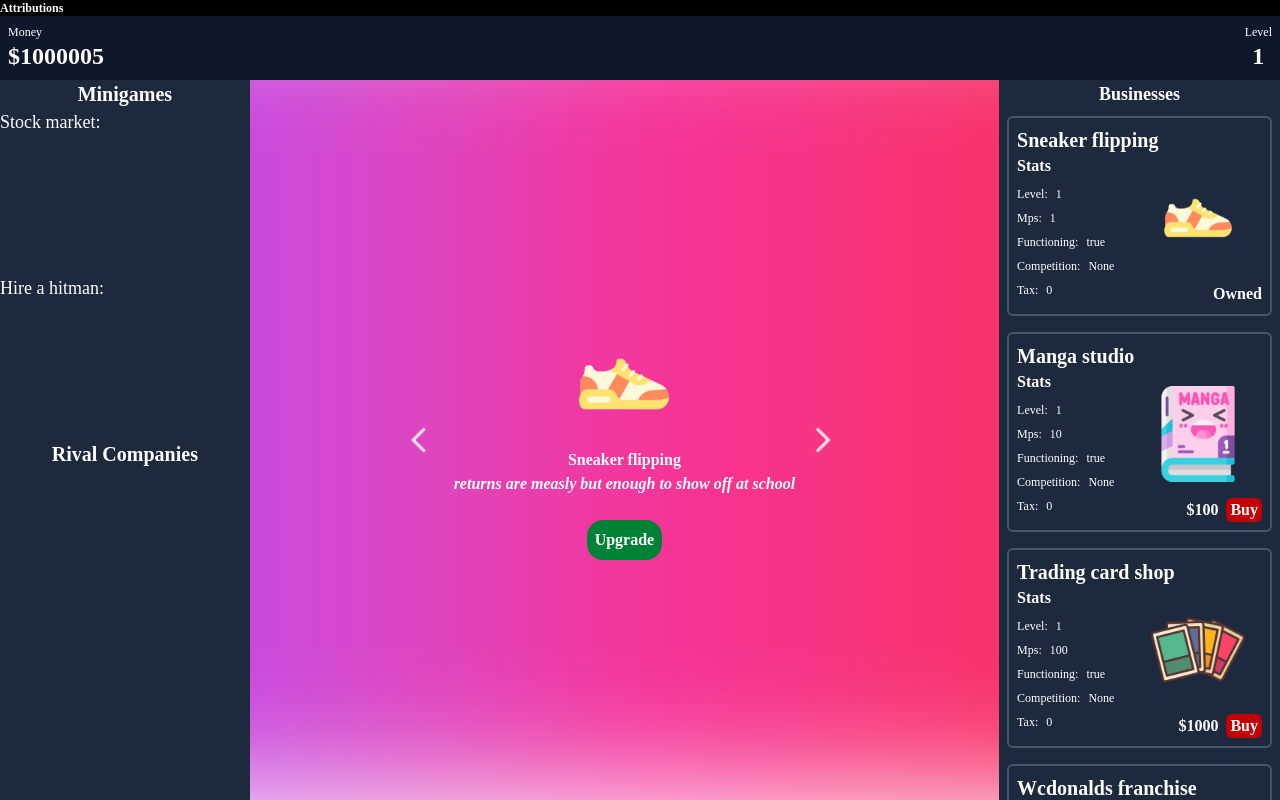
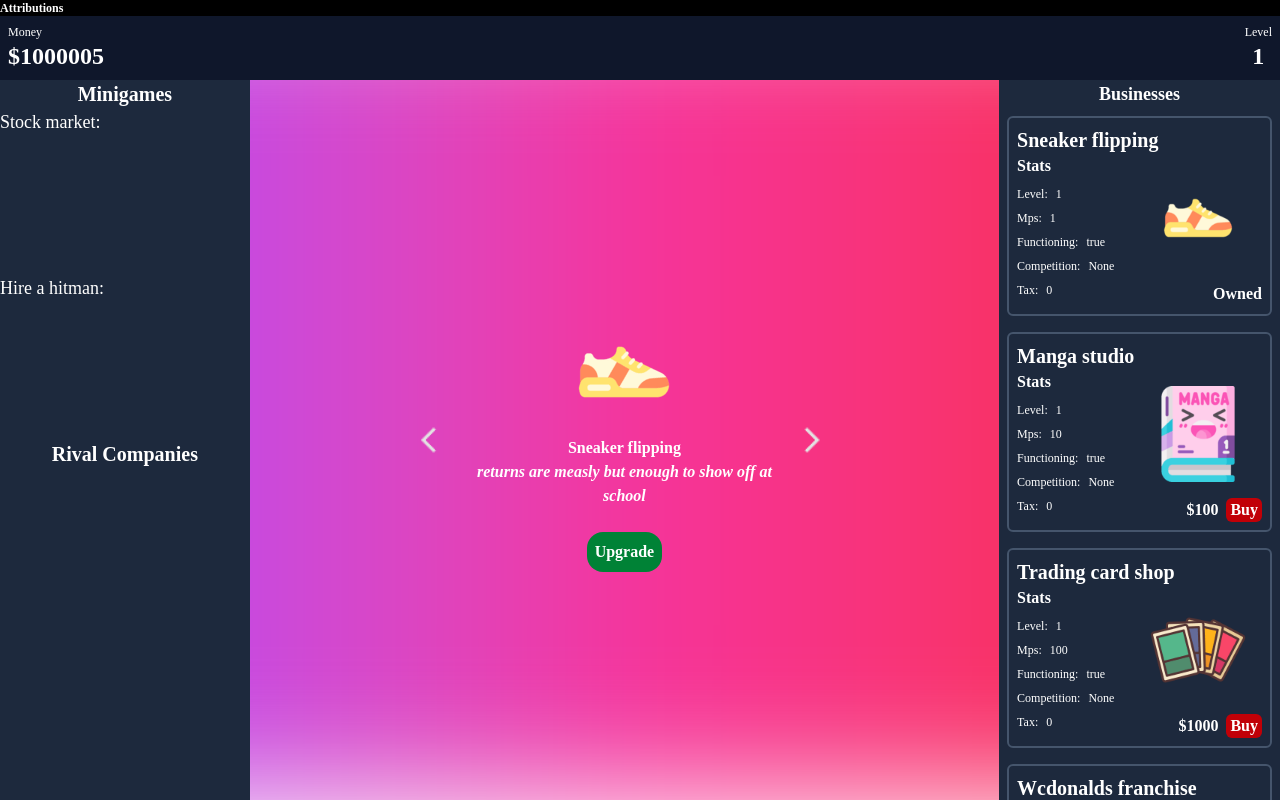
Before and after one commit to NaokiTM/tycoon, a React (Vite) app: page / in a window 1280 px wide. Built offline with nearby package versions, Linux system fonts and the light colour scheme; a web font is replaced by a local one.

Commit message:
Fixed width for main clicking section (means easier scrolling through owned bizes since width fixed)

```diff
--- a/src/components/Midsection.jsx
+++ b/src/components/Midsection.jsx
@@ -48,7 +48,7 @@ const Midsection = () => {
             </button>
 
 
-            <div className="flex-col">
+            <div className="flex-col overflow-y-auto w-80">
                 {/*
                     <div className='text-xs'>Net Worth:</div>
                     <div>{money}</div>
```
